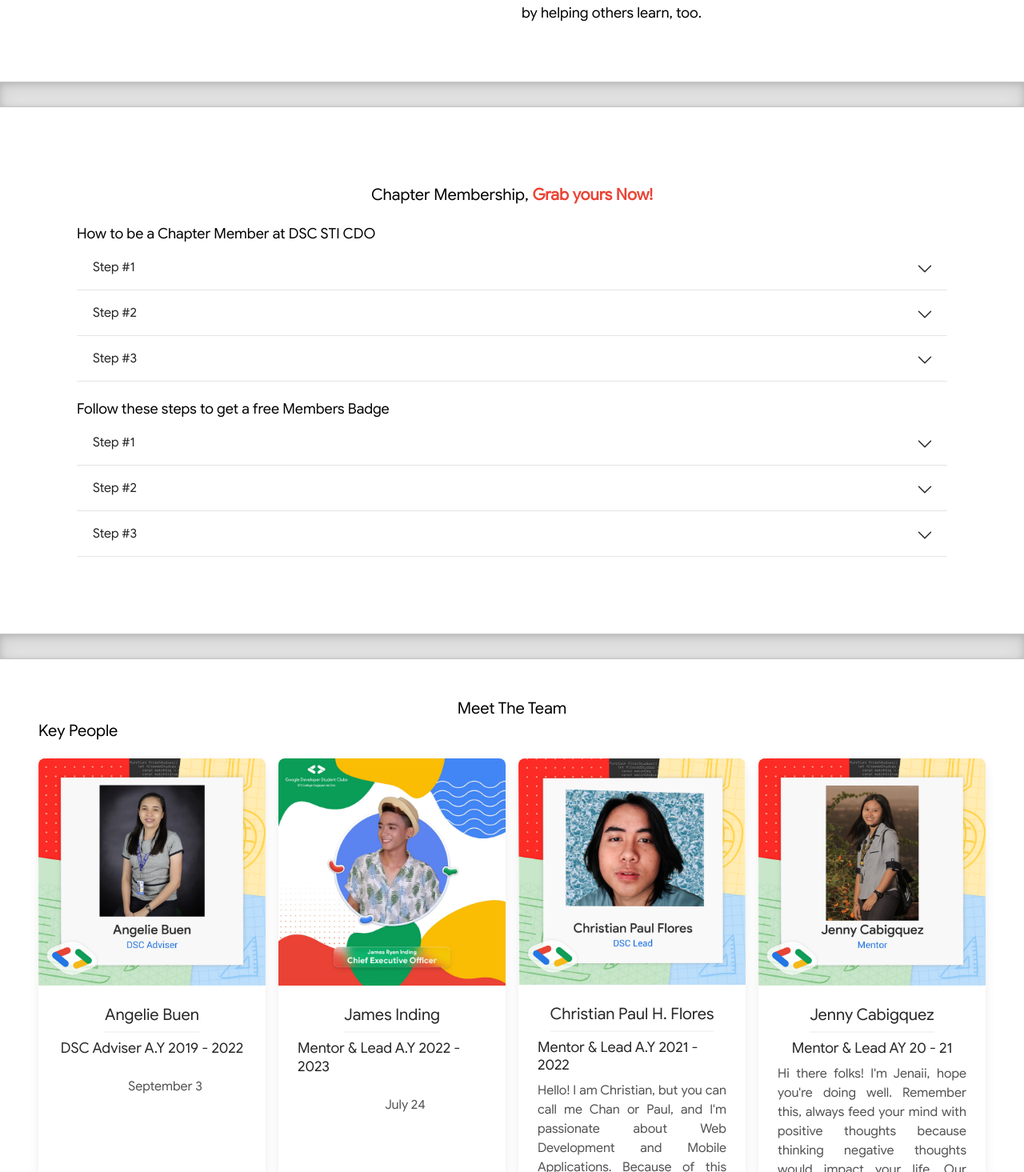
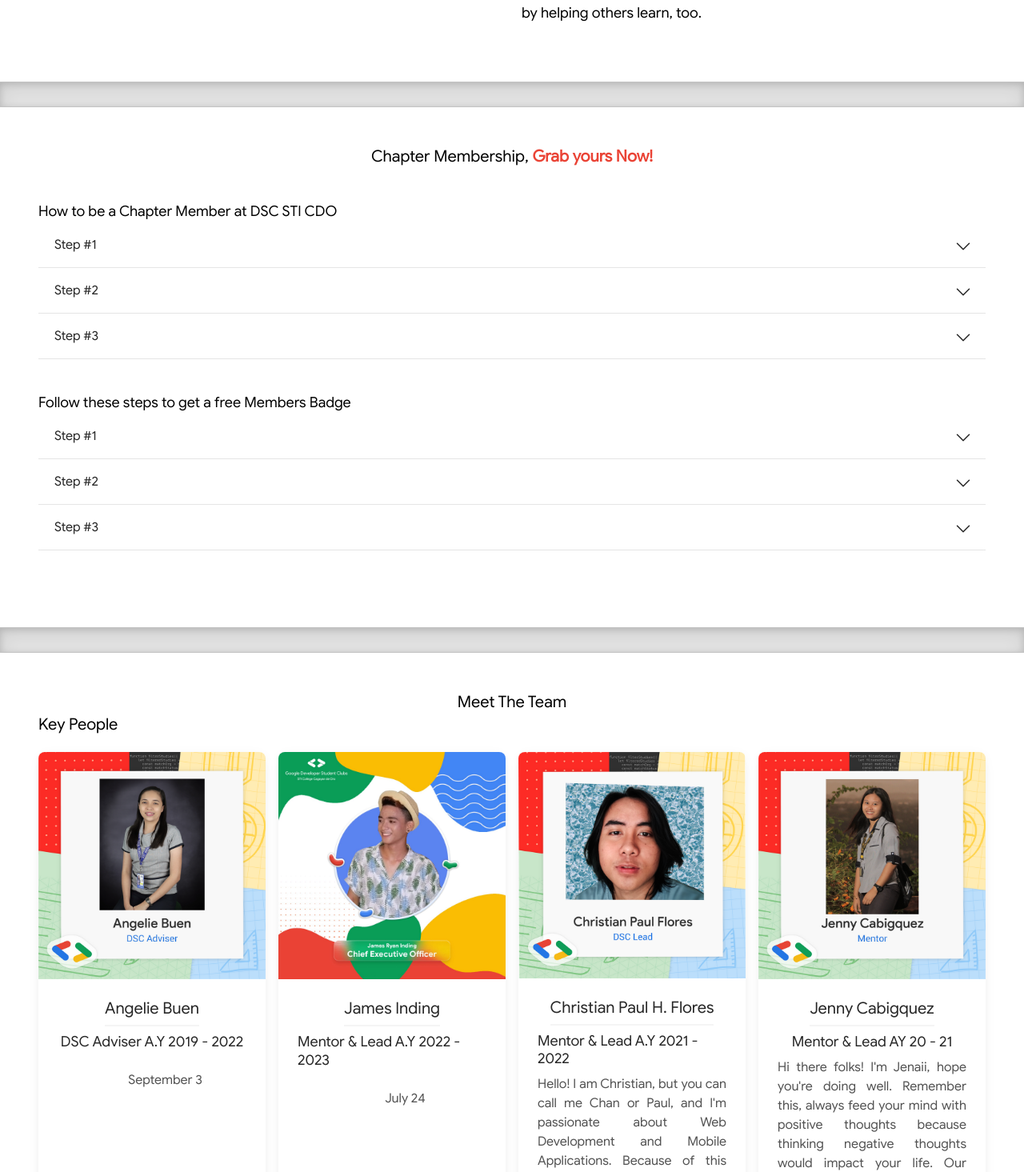
Before and after one commit to dscsticdo/dscsticdo, a React (Vite) app: page / in a window 1280 px wide. Shown: the part 1705-3170 px from the top of the page at 80% size. Built offline with nearby package versions, Linux system fonts and the light colour scheme; some icons are missing; what tw-elements would draw is missing.

Commit message:
add aos-animation

```diff
--- a/src/components/Team/TeamCard.jsx
+++ b/src/components/Team/TeamCard.jsx
@@ -4,21 +4,28 @@ import { LiaBirthdayCakeSolid } from "react-icons/lia";
 const TeamCard = (props) => {
 	return (
 		<>
-			<div className="block rounded-lg bg-white shadow-[0_2px_15px_-3px_rgba(0,0,0,0.07),0_10px_20px_-2px_rgba(0,0,0,0.04)] dark:bg-neutral-700">
+			<div
+				className="block rounded-lg bg-white shadow-[0_2px_15px_-3px_rgba(0,0,0,0.07),0_10px_20px_-2px_rgba(0,0,0,0.04)] dark:bg-neutral-700"
+				data-aos="fade-in"
+				data-aos-duration="500"
+			>
 				<div
-					className="relative overflow-hidden bg-cover bg-no-repeat"
+					className="relative overflow-hidden bg-cover bg-no-repeat teams-pic"
 					data-te-ripple-init
 					data-te-ripple-color="light"
 				>
-					<img
-						className="rounded-t-lg"
-						src={`/img/${props.card.image}`}
-						alt={props.card.position}
-					/>
+					<figure>
+						<img
+							className="rounded-t-lg object-contain"
+							src={`/img/${props.card.image}`}
+							alt={props.card.position}
+						/>
+					</figure>
 					<a href={props.card.profileLink}>
-						<div className="absolute bottom-0 left-0 right-0 top-0 h-full w-full overflow-hidden bg-[hsla(0,0%,98%,0.15)] bg-fixed opacity-0 transition duration-300 ease-in-out hover:opacity-100"></div>
+						{/* <div className="absolute bottom-0 left-0 right-0 top-0 h-full w-full overflow-hidden bg-[hsla(0,0%,98%,0.15)] bg-fixed opacity-0 transition duration-300 ease-in-out hover:opacity-100"></div> remove default opacity */}
 					</a>
 				</div>
+
 				<div className="p-6 flex flex-col items-center">
 					<h5 className="mb-2 pb-2 text-xl font-medium leading-tight text-neutral-800 dark:text-neutral-50 border-b-2 border-neutral-100  dark:border-neutral-600">
 						{props.card.name}
--- a/src/components/partners/PartnersCard.jsx
+++ b/src/components/partners/PartnersCard.jsx
@@ -14,6 +14,7 @@ const PartnersCard = ({ image, alt, link, tooltip }) => {
 				data-te-ripple-init
 				data-te-ripple-color="light"
 				title={tooltip}
+				data-aos="zoom-in-up"
 			>
 				<div className="block rounded-lg bg-white shadow-[0_2px_15px_-3px_rgba(0,0,0,0.07),0_10px_20px_-2px_rgba(0,0,0,0.04)] dark:bg-neutral-700">
 					<div
--- a/src/pages/Footer.jsx
+++ b/src/pages/Footer.jsx
@@ -82,7 +82,10 @@ const Footer = () => {
 	return (
 		<>
 			<div className="container mx-auto" name="contact">
-				<div className="grid grid-cols-1 sm:grid-cols-2 lg:grid-cols-4 gap-4 place-content-center py-32 md:py-40">
+				<div
+					className="grid grid-cols-1 sm:grid-cols-2 lg:grid-cols-4 gap-4 place-content-center py-32 md:py-40"
+					data-aos="slide-up"
+				>
 					<div className="first--section">
 						{/* <h1 className="text-xl text-center pb-6">Links</h1> */}
 						<div className="links--image flex flex-col items-center justify-center">
@@ -143,7 +146,7 @@ const Footer = () => {
 					})}
 				</div>
 			</div>
-			<div className="credits border-t-4 border-blue-600 py-2">
+			<div className="border-t-4 border-blue-600 py-2">
 				<p className="text-center text-sm">
 					&copy; 2023 GDSC STI CDO. All Rights Reserved.
 				</p>
--- a/src/pages/Membership.jsx
+++ b/src/pages/Membership.jsx
@@ -19,8 +19,8 @@ const Membership = () => {
 
 	return (
 		<>
-			<div name="membership" className="p-24">
-				<h1 className="text-xl text-center">
+			<div name="membership" className="container mx-auto p-12 pb-24">
+				<h1 className="text-xl text-center mb-5" data-aos="slide-up">
 					Chapter Membership,{" "}
 					<span className="font-extrabold red"> Grab yours Now!</span>
 				</h1>
@@ -31,7 +31,7 @@ const Membership = () => {
 						</h1>
 						<div id="accordion--Membership">{MembershipItem}</div>
 					</div>
-					<div className="pt-5">
+					<div className="pt-10">
 						<h1 className="text-lg">
 							Follow these steps to get a free Members Badge
 						</h1>
--- a/src/pages/Partners.jsx
+++ b/src/pages/Partners.jsx
@@ -13,7 +13,7 @@ const Partners = () => {
 	});
 	return (
 		<>
-			<div name="partners" className="container mx-auto p-12">
+			<div name="partners" className="container mx-auto p-12 pb-24">
 				<h1 className="text-xl text-center pb-12">Partners</h1>
 				<div className="flex justify-center items-center">
 					<div className="grid place-items-center place-content-center grid-cols-1 sm:grid-cols-3 md:grid-cols-4 lg:grid-cols-5 gap-4">
```
